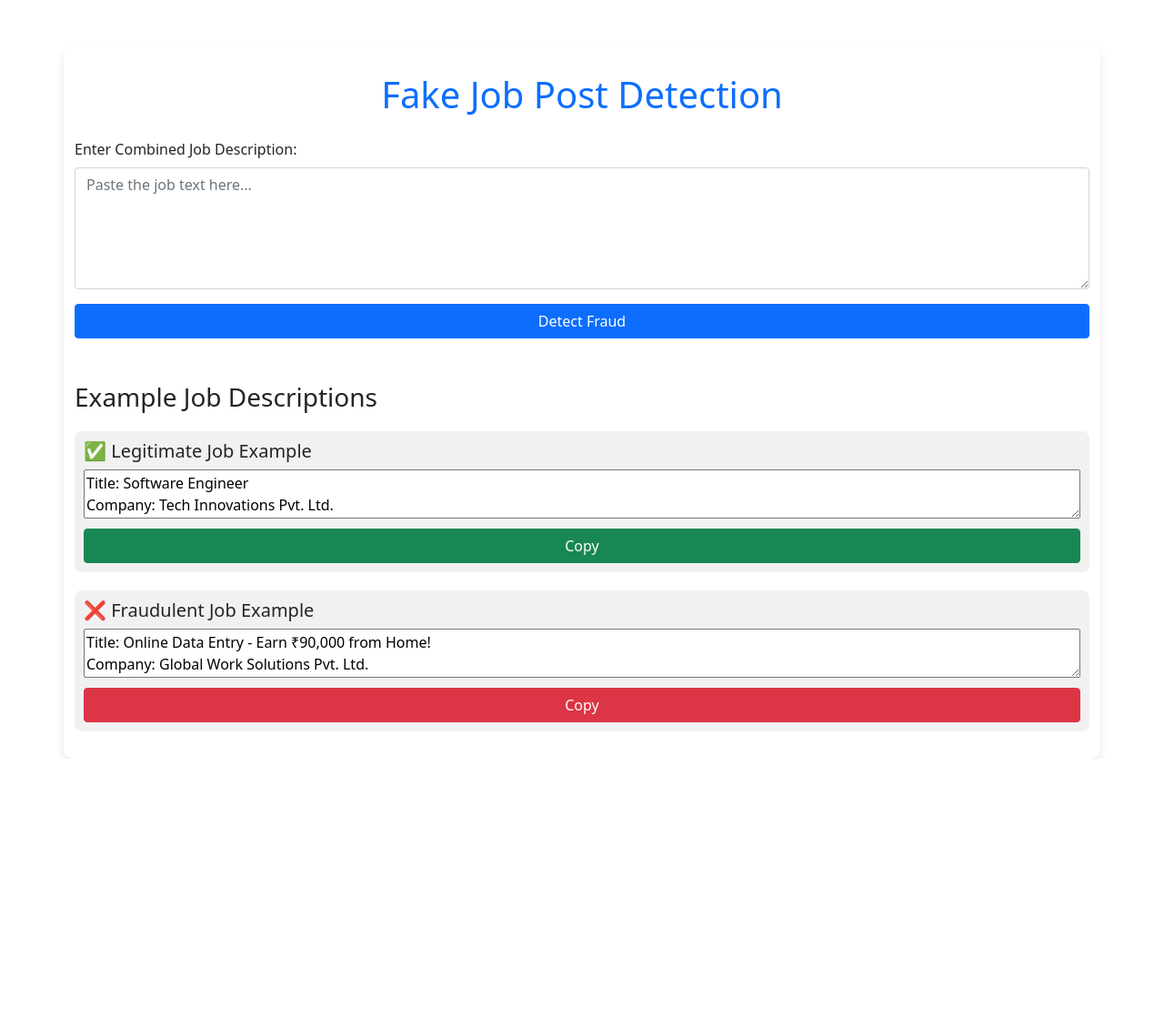
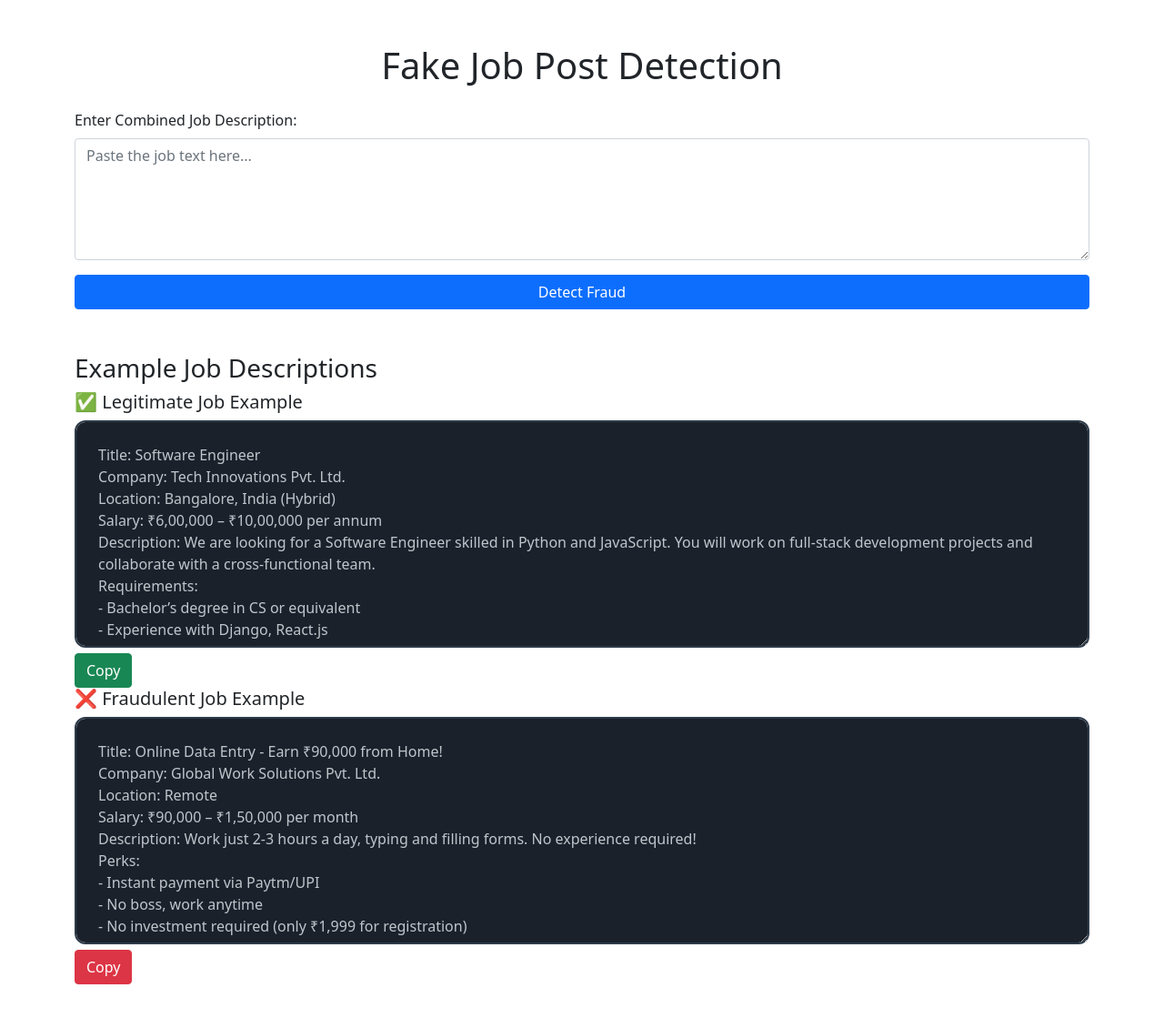
Before and after one commit to 38832/Fake-Job-Posting-Prediction, a Flask app: page / in a window 1280 px wide. Shown: the whole page at 91% size. Before the commit the page ends 834 px from the top, so only its background shows below. Run offline with Flask 3, Linux system fonts and the light colour scheme; parts of the project's set-up code (start-up, migrations or seed data) failed here and were passed over.

Commit message:
Update style.css

```diff
--- a/static/style.css
+++ b/static/style.css
@@ -1,36 +1,226 @@
+:root {
+  --bg-primary: #0E141B;
+  --bg-secondary: #1A212B;
+  --accent-primary: #00a1c9f3;
+  --accent-secondary: #4B8DFB;
+  --text-primary: #f5f9fcc3;
+  --text-secondary: #8A9BA8;
+  --border-color: #2D3B4A;
+}
+
+* {
+  margin: 0;
+  padding: 0;
+  box-sizing: border-box;
+}
+
 body {
-    background-color: #f8f9fa;
+  background-color: var(--bg-primary);
+  color: var(--text-primary);
+  font-family: 'Inter', sans-serif;
+  line-height: 1.6;
 }
+
 .container {
-    max-width: 600px;
-    margin-top: 50px;
-    padding: 30px;
-    background-color: #ffffff;
-    border-radius: 10px;
-    box-shadow: 0px 4px 8px rgba(0, 0, 0, 0.1);
+  max-width: 1200px;
+  margin: 0 auto;
+  padding: 3rem 1.5rem;
 }
-  h1 {
-    color: #0d6efd;
+
+.header {
+  text-align: center;
+  margin-bottom: 4rem;
 }
+
+.main-title {
+  font-family: 'Space Grotesk', sans-serif;
+  font-weight: 700;
+  font-size: 2.8rem;
+  letter-spacing: -0.5px;
+  margin-bottom: 1rem;
+  color: var(--text-primary);
+}
+
+.subtitle {
+  font-family: 'Inter', sans-serif;
+  font-weight: 400;
+  font-size: 1.2rem;
+  color: var(--text-secondary);
+}
+
+.analysis-form {
+  margin: 3rem 0;
+}
+
 textarea {
   width: 100%;
-    resize: none;
+  min-height: 250px;
+  padding: 1.5rem;
+  background: var(--bg-secondary);
+  border: 2px solid var(--border-color);
+  border-radius: 12px;
+  color: var(--text-primary);
+  font-family: 'Inter', sans-serif;
+  font-size: 1rem;
+  resize: vertical;
+  margin-bottom: 1.5rem;
+  transition: all 0.3s ease;
+  /* Custom thin dark scrollbar styling */
+  scrollbar-width: thin;
+  scrollbar-color: #555 #333;
 }
-  .btn-primary {
-    background-color: #0d6efd;
-    border-color: #0d6efd;
+
+textarea:focus {
+  outline: none;
+  border-color: var(--accent-primary);
+  box-shadow: 0 0 15px rgba(0, 201, 167, 0.1);
 }
-  .alert {
-    font-size: 1.2em;
-    text-align: center;
+
+/* WebKit scrollbar styling for textarea */
+textarea::-webkit-scrollbar {
+  width: 8px;
+  height: 8px;
 }
-  .example-box {
-    margin-top: 20px;
-    padding: 10px;
-    background: #f1f1f1;
+
+textarea::-webkit-scrollbar-track {
+  background: #333;
+  border-radius: 10px;
+}
+
+textarea::-webkit-scrollbar-thumb {
+  background: #555;
+  border-radius: 10px;
+}
+
+textarea::-webkit-scrollbar-thumb:hover {
+  background: #777;
+}
+
+.cta-button {
+  background: var(--accent-primary);
+  color: var(--bg-primary);
+  border: none;
+  padding: 1rem 2rem;
+  font-family: 'Space Grotesk', sans-serif;
+  font-weight: 600;
+  font-size: 1.1rem;
   border-radius: 8px;
-  }
-  .copy-btn {
-    margin-top: 5px;
+  cursor: pointer;
+  transition: all 0.3s ease;
   width: 100%;
 }
+
+.cta-button:hover {
+  transform: translateY(-2px);
+  box-shadow: 0 5px 15px rgba(0, 201, 167, 0.2);
+}
+
+.result-container {
+  margin: 4rem 0;
+  padding: 2rem;
+}
+
+.result-card {
+  background: var(--bg-secondary);
+  border: 2px solid var(--accent-primary);
+  border-radius: 12px;
+  padding: 2.5rem;
+  text-align: center;
+  box-shadow: 0 8px 24px rgba(0, 201, 167, 0.08);
+  animation: fadeIn 0.6s ease;
+}
+
+.result-text {
+  font-family: 'Space Grotesk', sans-serif;
+  font-weight: 600;
+  font-size: 1.6rem;
+  color: var(--accent-primary);
+  margin: 0;
+}
+
+.examples-grid {
+  display: grid;
+  gap: 2rem;
+  grid-template-columns: repeat(auto-fit, minmax(300px, 1fr));
+  margin-top: 3rem;
+}
+
+.example-card {
+  background: var(--bg-secondary);
+  border: 1px solid var(--border-color);
+  border-radius: 12px;
+  padding: 1.5rem;
+}
+
+.example-card h3 {
+  font-family: 'Space Grotesk', sans-serif;
+  font-weight: 600;
+  font-size: 1.2rem;
+  margin-bottom: 1rem;
+  color: var(--text-primary);
+}
+
+/* Compact styling for example content */
+.example-content {
+  white-space: pre-wrap;
+  font-family: 'Inter', sans-serif;
+  font-size: 14px;
+  line-height: 1.4;
+  color: var(--text-secondary);
+  margin: 0;
+  padding: 0;
+  background: rgba(255, 255, 255, 0.03);
+  border-radius: 8px;
+  padding: 1rem; /* Retain some padding for readability */
+}
+
+.example-content p {
+  margin: 5px 0;
+}
+
+.example-content ul {
+  margin: 5px 0 5px 20px;
+  padding: 0;
+}
+
+.example-content li {
+  margin: 0;
+  padding: 0;
+}
+
+.copy-button {
+  background: rgba(0, 201, 167, 0.1);
+  color: var(--accent-primary);
+  border: 1px solid var(--accent-primary);
+  padding: 0.75rem 1.5rem;
+  border-radius: 6px;
+  font-family: 'Inter', sans-serif;
+  font-weight: 600;
+  cursor: pointer;
+  transition: all 0.3s ease;
+  width: 100%;
+}
+
+.copy-button:hover {
+  background: var(--accent-primary);
+  color: var(--bg-primary);
+}
+
+@keyframes fadeIn {
+  from { opacity: 0; transform: translateY(20px); }
+  to { opacity: 1; transform: translateY(0); }
+}
+
+@media (max-width: 768px) {
+  .container {
+    padding: 2rem 1rem;
+  }
+
+  .main-title {
+    font-size: 2rem;
+  }
+
+  .result-text {
+    font-size: 1.2rem;
+  }
+}
```
Lines whose indentation alone changed are shown as unchanged.
